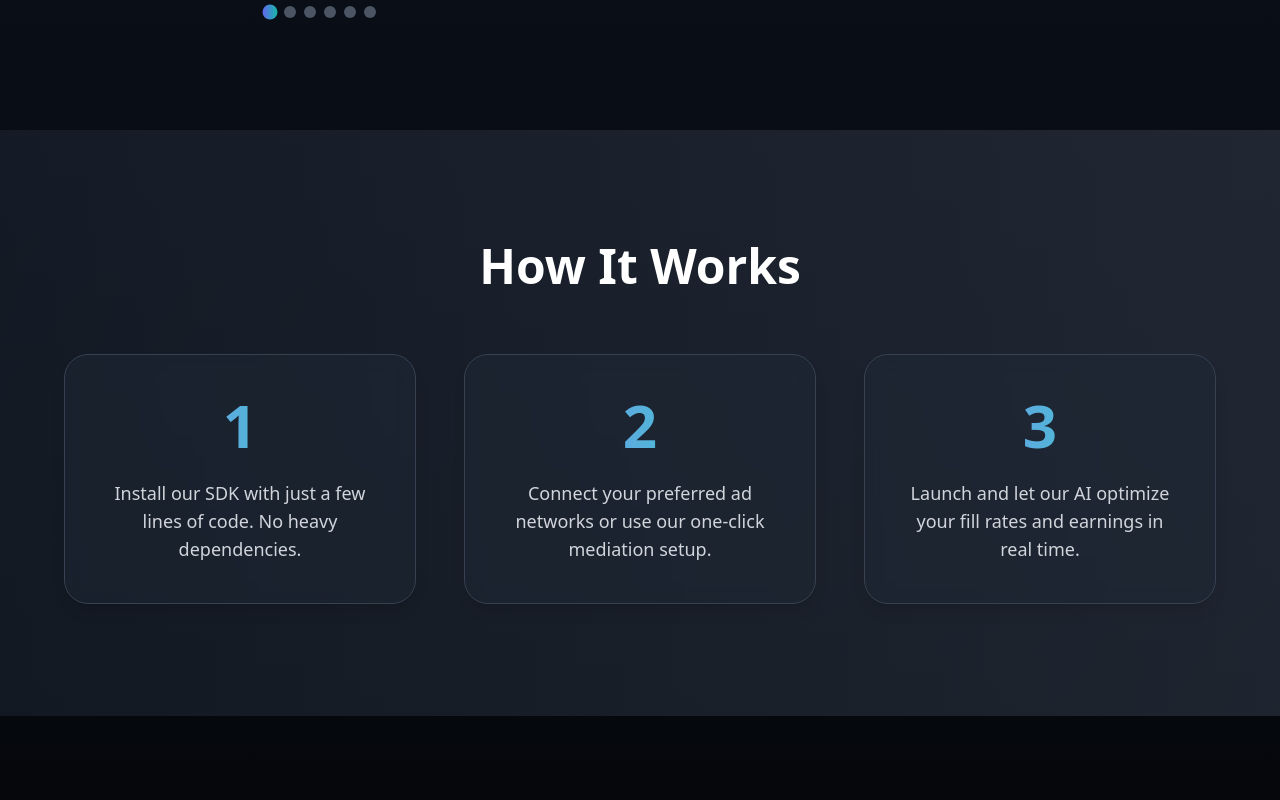
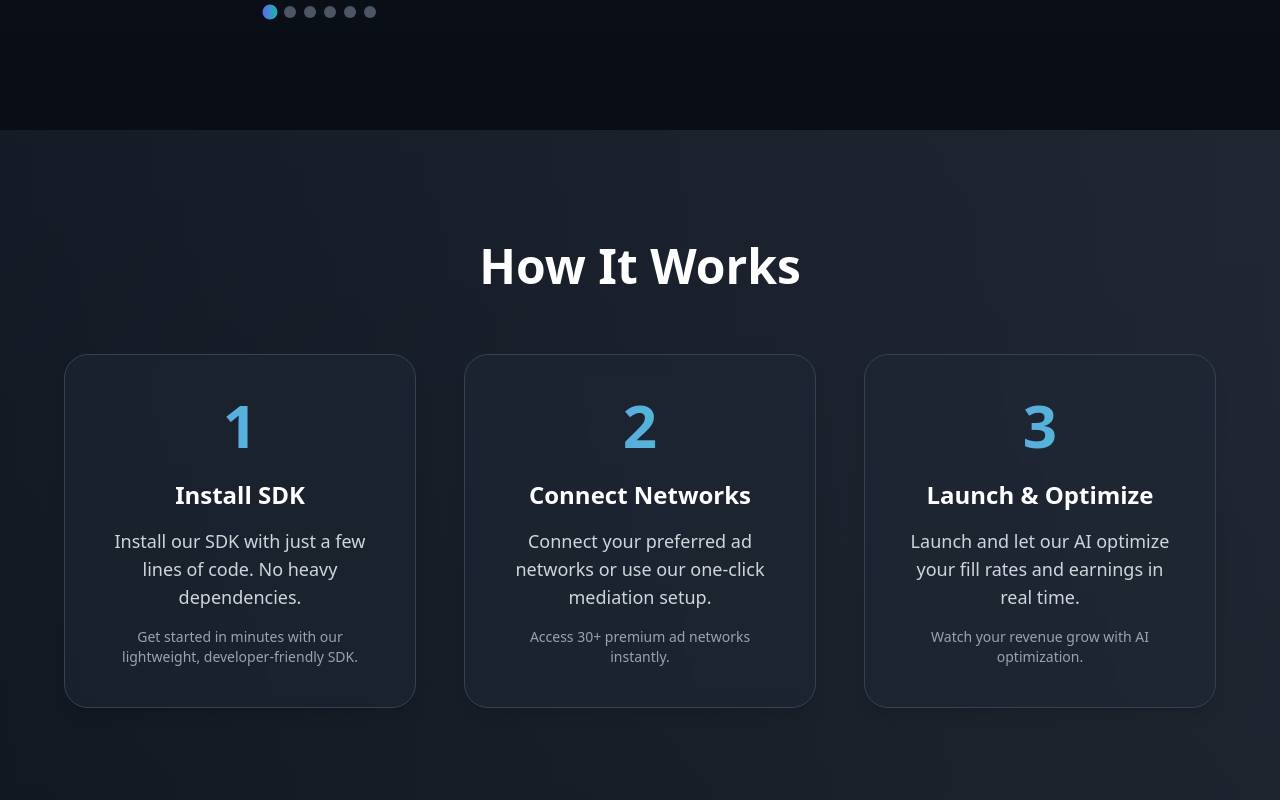
Before and after one commit to sho-obum/adpocket, a React (Vite) app: page / in a window 1280 px wide. Shown: the part 1240-2040 px from the top of the page. Built offline with nearby package versions, Linux system fonts and the light colour scheme.

Commit message:
fix scroll cards

```diff
--- a/src/App.jsx
+++ b/src/App.jsx
@@ -227,7 +227,7 @@ export default function App() {
             <div className="w-full h-96 bg-gray-800/50 border border-gray-700 rounded-3xl shadow-inner overflow-hidden">
               <img
                 src="https://panel.digitarmedia.com/admin/uploads/sdk1753085789.png"
-                className="w-full h-full object-contain p-4 rounded-xl"
+                className="w-full h-full object-contain p-4 rounded-"
                 alt="SDK Dashboard Preview"
                 loading="lazy"
               />
--- a/src/components/HowItWorks.jsx
+++ b/src/components/HowItWorks.jsx
@@ -2,77 +2,64 @@ import React, { useState, useEffect } from "react";
 import { motion, AnimatePresence } from "framer-motion";
 
 const HowItWorks = () => {
-  return (
-    <>
-      {/* HOW IT WORKS - Desktop Version (Hidden on Mobile) */}
-      <section id="how-it-works" className="hidden md:block py-28 bg-gradient-to-r from-gray-800/50 to-gray-700/50 px-4 sm:px-6">
-        <h2 className="text-4xl md:text-5xl font-bold text-center mb-16 text-white">How It Works</h2>
-        <div className="max-w-6xl mx-auto grid sm:grid-cols-2 lg:grid-cols-3 gap-12 text-center">
-          {[
-            { step: "1", text: "Install our SDK with just a few lines of code. No heavy dependencies." },
-            { step: "2", text: "Connect your preferred ad networks or use our one-click mediation setup." },
-            { step: "3", text: "Launch and let our AI optimize your fill rates and earnings in real time." },
-          ].map((s, i) => (
-            <motion.div
-              key={i}
-              initial={{ opacity: 0, scale: 0.9 }}
-              whileInView={{ opacity: 1, scale: 1 }}
-              viewport={{ once: true }}
-              transition={{ duration: 0.6, delay: i * 0.2 }}
-              className="bg-gray-800/50 backdrop-blur border border-gray-700 rounded-3xl p-10 shadow-lg hover:bg-gray-800/70 transition-all duration-300"
-            >
-              <div className="text-transparent bg-gradient-to-r from-indigo-400 to-teal-400 bg-clip-text text-6xl font-bold mb-6">
-                {s.step}
-              </div>
-              <p className="text-lg text-gray-300">{s.text}</p>
-            </motion.div>
-          ))}
-        </div>
-      </section>
-
-      {/* HOW IT WORKS - Mobile Scroll-Triggered Version */}
-      <section id="how-it-works-mobile" className="block md:hidden">
-        {(() => {
-          const [currentStep, setCurrentStep] = useState(0);
-
   const steps = [
     {
       step: "1",
       title: "Install SDK",
       text: "Install our SDK with just a few lines of code. No heavy dependencies.",
-              description: "Get started in minutes with our lightweight, developer-friendly SDK. Simple integration that won't bloat your app."
+      description: "Get started in minutes with our lightweight, developer-friendly SDK."
     },
     {
       step: "2",
       title: "Connect Networks",
       text: "Connect your preferred ad networks or use our one-click mediation setup.",
-              description: "Access 30+ premium ad networks instantly. Our intelligent mediation handles everything automatically."
+      description: "Access 30+ premium ad networks instantly."
     },
     {
       step: "3",
       title: "Launch & Optimize",
       text: "Launch and let our AI optimize your fill rates and earnings in real time.",
-              description: "Watch your revenue grow as our AI continuously optimizes your ad performance and maximizes eCPMs."
-            },
+      description: "Watch your revenue grow with AI optimization."
+    }
   ];
 
-          // Scroll handler for step progression
+  const [currentStep, setCurrentStep] = useState(0);
+
+  // Desktop fade-up animation variants
+  const fadeUp = {
+    hidden: { opacity: 0, y: 40 },
+    show: (i = 1) => ({
+      opacity: 1,
+      y: 0,
+      transition: { delay: i * 0.15, duration: 0.6 },
+    }),
+  };
+
+  // Mobile scroll handler
   useEffect(() => {
     const handleScroll = () => {
       const section = document.getElementById('how-it-works-mobile');
       if (!section) return;
 
       const rect = section.getBoundingClientRect();
+      const viewportHeight = window.innerHeight;
       const sectionHeight = section.offsetHeight;
-              const viewportHeight = window.innerHeight;
 
-              // Calculate scroll progress within the section
+      // Calculate scroll progress
       const scrollProgress = Math.max(0, Math.min(1,
         (viewportHeight - rect.top) / (sectionHeight + viewportHeight)
       ));
 
-              // Determine current step based on scroll progress
-              const stepIndex = Math.floor(scrollProgress * steps.length);
+      // Map progress to step index
+      let stepIndex;
+      if (scrollProgress < 0.33) {
+        stepIndex = 0;
+      } else if (scrollProgress < 0.66) {
+        stepIndex = 1;
+      } else {
+        stepIndex = 2;
+      }
+
       const clampedStep = Math.max(0, Math.min(steps.length - 1, stepIndex));
 
       if (clampedStep !== currentStep) {
@@ -80,20 +67,78 @@ const HowItWorks = () => {
       }
     };
 
-            window.addEventListener('scroll', handleScroll);
-            return () => window.removeEventListener('scroll', handleScroll);
+    // Throttled scroll handler
+    let ticking = false;
+    const throttledScroll = () => {
+      if (!ticking) {
+        requestAnimationFrame(() => {
+          handleScroll();
+          ticking = false;
+        });
+        ticking = true;
+      }
+    };
+
+    window.addEventListener('scroll', throttledScroll, { passive: true });
+
+    // Initial call to set correct step
+    handleScroll();
+
+    return () => window.removeEventListener('scroll', throttledScroll);
   }, [currentStep, steps.length]);
 
   return (
-            <div className="relative bg-gradient-to-r from-gray-800/50 to-gray-700/50" style={{ height: '300vh' }}>
-              {/* Fixed Content Area */}
+    <>
+      {/* Desktop Version */}
+      <section
+        id="how-it-works"
+        className="hidden md:block py-28 bg-gradient-to-r from-gray-800/50 to-gray-700/50 px-4 sm:px-6"
+      >
+        <h2 className="text-4xl md:text-5xl font-bold text-center mb-16 text-white">
+          How It Works
+        </h2>
+        <div className="max-w-6xl mx-auto grid sm:grid-cols-2 lg:grid-cols-3 gap-12 text-center">
+          {steps.map((step, i) => (
+            <motion.div
+              key={i}
+              custom={i}
+              variants={fadeUp}
+              initial="hidden"
+              whileInView="show"
+              viewport={{ once: true }}
+              whileHover={{ scale: 1.05, y: -5 }}
+              className="bg-gray-800/50 backdrop-blur border border-gray-700 rounded-3xl p-10 shadow-lg hover:bg-gray-800/70 transition-all duration-300"
+            >
+              <div className="text-transparent bg-gradient-to-r from-indigo-400 to-teal-400 bg-clip-text text-6xl font-bold mb-6">
+                {step.step}
+              </div>
+              <h3 className="text-2xl font-semibold mb-4 text-white">
+                {step.title}
+              </h3>
+              <p className="text-lg text-gray-300 mb-4">{step.text}</p>
+              <p className="text-sm text-gray-400">{step.description}</p>
+            </motion.div>
+          ))}
+        </div>
+      </section>
+
+      {/* Mobile Version */}
+      <section
+        id="how-it-works-mobile"
+        className="block md:hidden"
+        style={{ height: '100vh' }}
+      >
+        <div className="relative bg-gradient-to-r from-gray-800/50 to-gray-700/50 h-full">
+          {/* Sticky Content Area */}
           <div className="sticky top-0 h-screen flex items-center justify-center px-4">
             <div className="max-w-lg mx-auto text-center">
 
               {/* Section Title */}
               <motion.h2
                 className="text-4xl font-bold mb-8 text-white"
-                    key="title"
+                initial={{ opacity: 0, y: -20 }}
+                animate={{ opacity: 1, y: 0 }}
+                transition={{ duration: 0.6 }}
               >
                 How It Works
               </motion.h2>
@@ -144,12 +189,12 @@ const HowItWorks = () => {
                 </motion.div>
               </AnimatePresence>
 
-                  {/* Step Indicator Dots */}
+              {/* Dot Indicators */}
               <div className="flex justify-center mt-8 space-x-2">
                 {steps.map((_, i) => (
                   <div
                     key={i}
-                        className={`w-3 h-3 rounded-full transition-all duration-300 ${
+                    className={`w-3 h-3 rounded-full transition-all duration-500 ${
                       i === currentStep
                         ? 'bg-gradient-to-r from-indigo-500 to-teal-500 scale-125'
                         : 'bg-gray-600'
@@ -158,7 +203,7 @@ const HowItWorks = () => {
                 ))}
               </div>
 
-                  {/* Scroll Hint (only show on first step) */}
+              {/* Scroll Hint */}
               {currentStep === 0 && (
                 <motion.div
                   className="mt-8 text-gray-400 text-sm"
@@ -168,11 +213,21 @@ const HowItWorks = () => {
                   ↓ Scroll to see next step
                 </motion.div>
               )}
+
+              {/* Completion Message */}
+              {currentStep === steps.length - 1 && (
+                <motion.div
+                  className="mt-8 text-teal-400 text-sm font-medium"
+                  initial={{ opacity: 0 }}
+                  animate={{ opacity: 1 }}
+                  transition={{ delay: 0.5, duration: 0.5 }}
+                >
+                  🎉 Ready to get started!
+                </motion.div>
+              )}
             </div>
           </div>
         </div>
-          );
-        })()}
       </section>
     </>
   );
```
Lines whose indentation alone changed are shown as unchanged.
